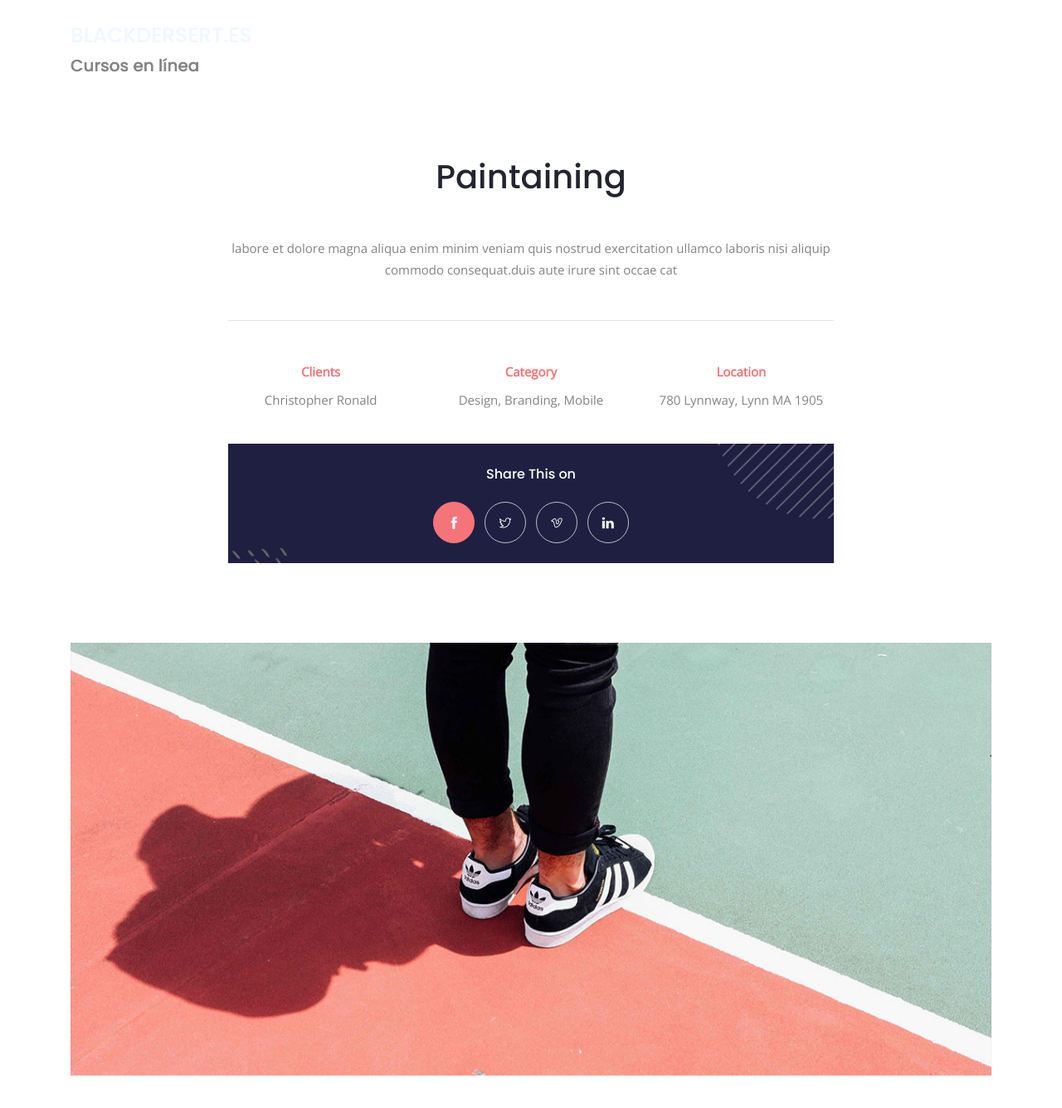
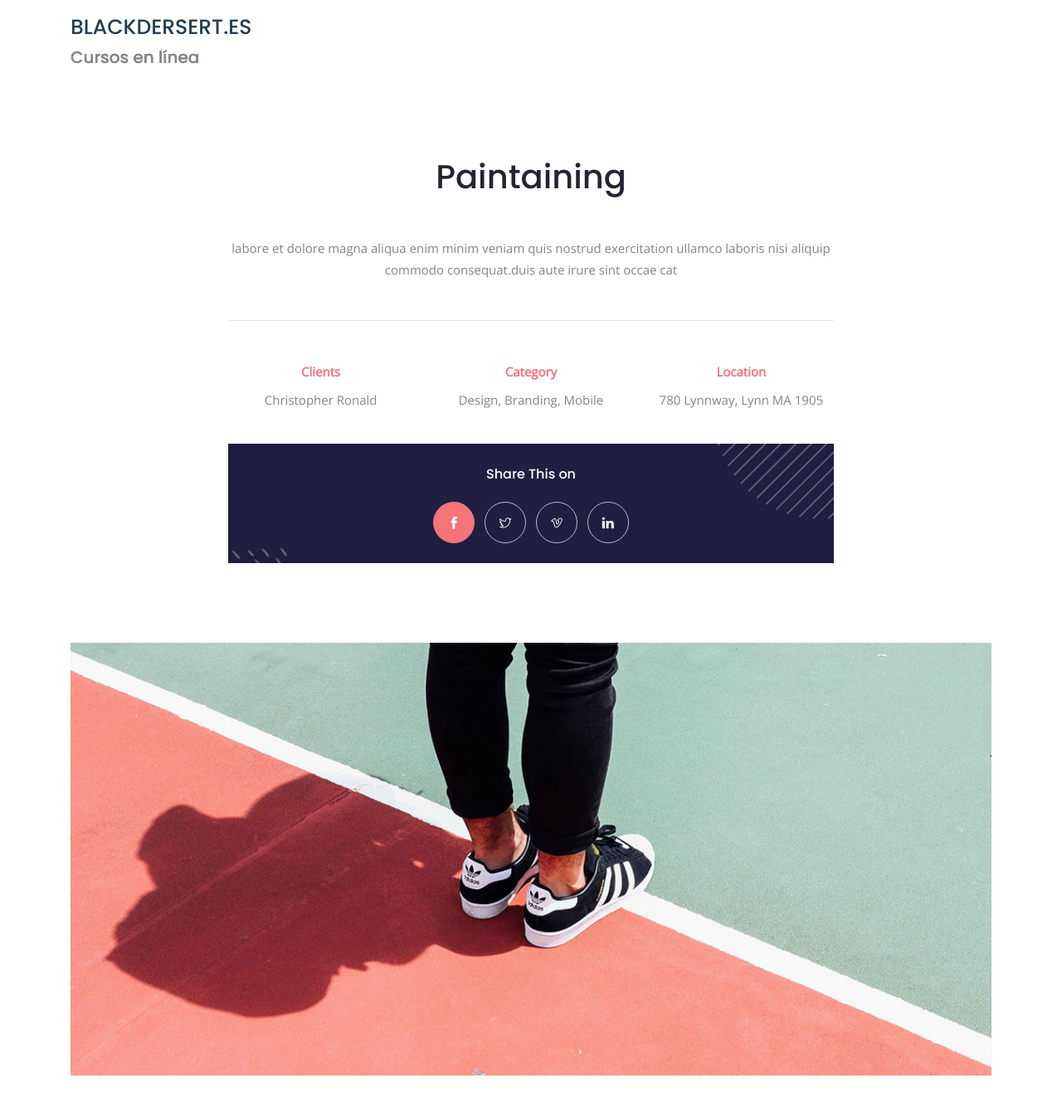
Before and after one commit to elishadamu97/desertss, a Jekyll site: the page built from _portfolios/design_01.md, in a window 1280 px wide and 1400 px high. Shown: the top 1336 px of the window at 83% size. Built offline with Jekyll 4.4.1, drawn with Linux system fonts in a browser that asks for light colours.

Commit message:
intial commit

```diff
--- /dev/null
+++ b/_includes/header_edited.html
@@ -0,0 +1,22 @@
+<nav class="navbar navbar-expand-lg fixed-top main-nav" id="main-nav">
+	<div class="container">
+		<style>
+            #main-nav{
+                color: black !important;
+
+            }
+
+        </style>
+		<a class="navbar-brand" href="{{site.baseurl}}/">
+			<h1 style="font-size: 25px; color: rgb(35, 60, 82);" class="logo-section">BLACKDERSERT.ES</h1>
+			<p>Cursos en línea</p>
+		</a>
+		<button class="navbar-toggler collapsed" type="button" data-toggle="collapse" data-target="#navigation"
+			aria-controls="navigation" aria-expanded="false" aria-label="Toggle navigation">
+			<span class="fa fa-bars"></span>
+		</button>
+		<div class="collapse navbar-collapse" id="navigation">
+			{% include navigation.html %}
+		</div>
+	</div>
+</nav>
--- a/_layouts/portfolio.html
+++ b/_layouts/portfolio.html
@@ -2,7 +2,7 @@
 layout: default
 ---
 
-{% include header.html %}
+{% include header_edited.html %}
 <section class="portfolio-single">
 	<div class="container">
 		<div class="row justify-content-center">
--- a/assets/scss/templates/_menu.scss
+++ b/assets/scss/templates/_menu.scss
@@ -22,7 +22,7 @@
   color: aliceblue;
   font-weight: 500;
   font-family: $heading-font;
-  padding-top: 40px;
+  padding-top: 20px;
 }
 
 .nav-top {
```
